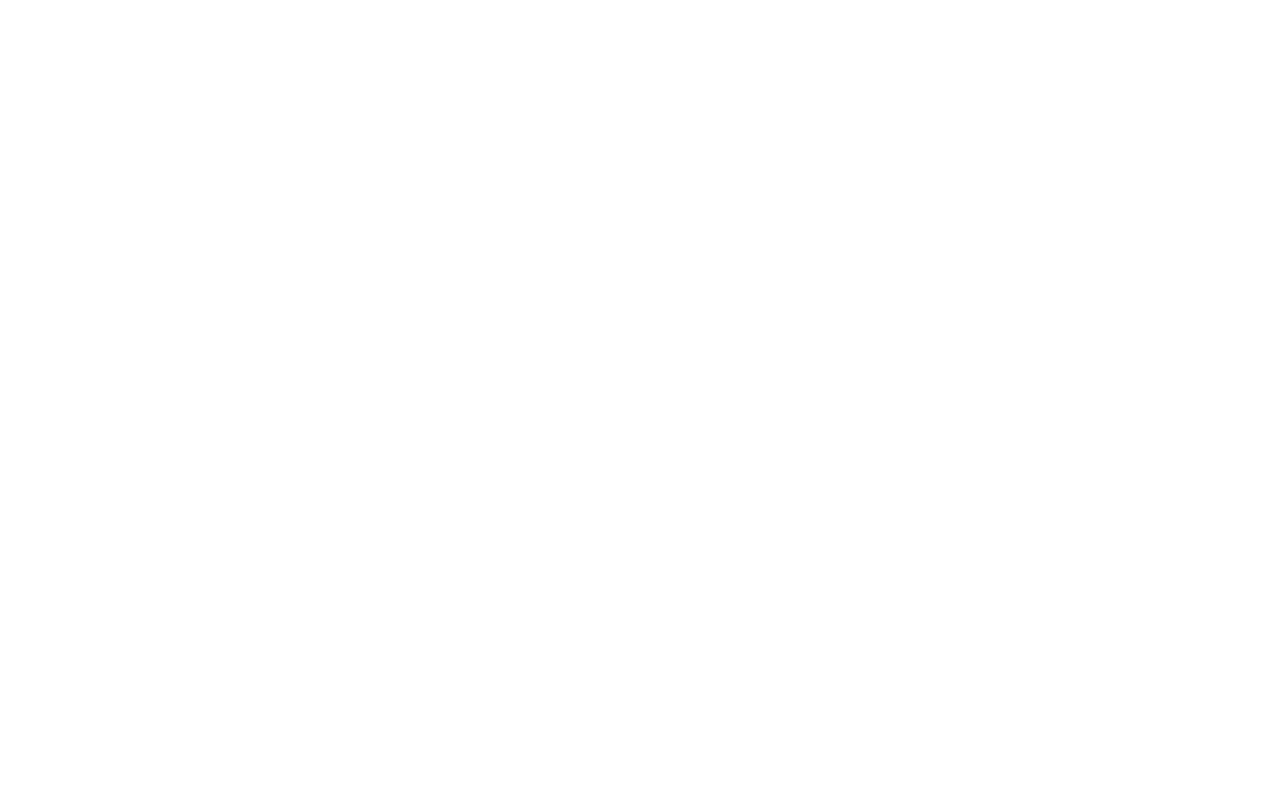
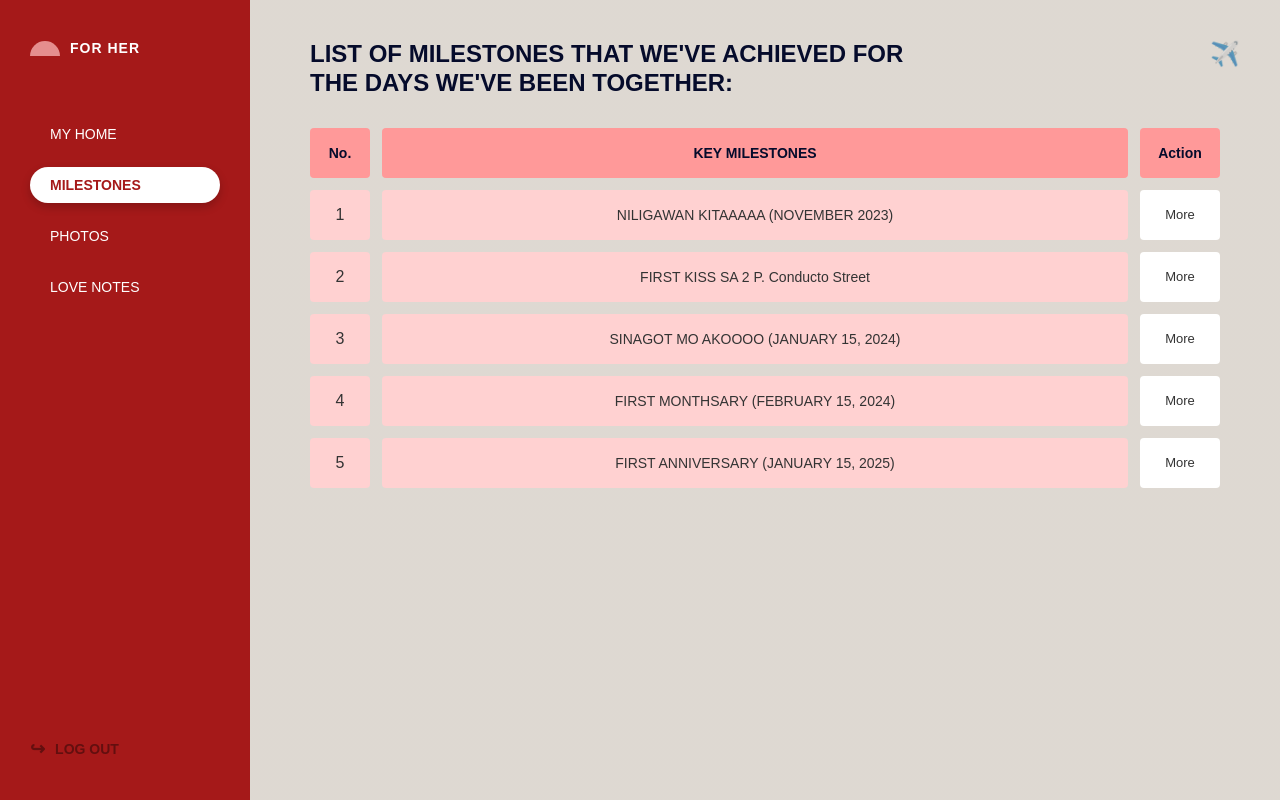
Before and after one commit to 7bry7/webforher, a React (Vite) app in the folder for-her/: page /milestones in a window 1280 px wide. Before the commit this address had no page. Built offline with nearby package versions, Linux system fonts and the light colour scheme.

Commit message:
with home and milestones page na. pero di pa maayos yung modal

```diff
--- a/for-her/src/App.jsx
+++ b/for-her/src/App.jsx
@@ -1,6 +1,7 @@
 import { BrowserRouter as Router, Routes, Route } from 'react-router-dom';
 import Login from './pages/Login';
 import Home from './pages/Home';
+import Milestones from './pages/Milestones';
 
 function App() {
   return (
@@ -9,6 +10,7 @@
         {/* This tells React: "When the link is just '/', show the Login page" */}
         <Route path="/" element={<Login />} />
         <Route path="/home" element={<Home />} />
+        <Route path="/milestones" element={<Milestones />} />
 
         {/* We will add the Home page route here in the next step! */}
         {/* <Route path="/home" element={<Home />} /> */}
--- a/for-her/src/components/Navbar.jsx
+++ b/for-her/src/components/Navbar.jsx
@@ -0,0 +1,45 @@
+import { Link, useLocation, useNavigate } from 'react-router-dom';
+import '../index.css';
+
+const Sidebar = () => {
+  const location = useLocation();
+  const navigate = useNavigate();
+
+  const handleLogout = () => {
+    if (window.confirm("Are you sure you want to log out?")) {
+      navigate('/');
+    }
+  };
+
+  const isActive = (path) => location.pathname === path ? 'active' : '';
+
+  return (
+    <nav className="modern-sidebar">
+      <div className="sidebar-brand">
+        <div className="brand-arch-icon">Start</div>
+        <span className="brand-text">FOR HER</span>
+      </div>
+
+      <div className="nav-links">
+        <Link to="/home" className={`modern-nav-item ${isActive('/home')}`}>
+          MY HOME
+        </Link>
+        <Link to="/milestones" className={`modern-nav-item ${isActive('/milestones')}`}>
+          MILESTONES
+        </Link>
+        <Link to="/photos" className={`modern-nav-item ${isActive('/photos')}`}>
+          PHOTOS
+        </Link>
+        <Link to="/notes" className={`modern-nav-item ${isActive('/notes')}`}>
+          LOVE NOTES
+        </Link>
+      </div>
+
+      <button className="logout-link" onClick={handleLogout}>
+        <span className="logout-icon">↪</span> LOG OUT
+      </button>
+    </nav>
+  );
+};
+
+export default Sidebar;
--- a/for-her/src/index.css
+++ b/for-her/src/index.css
@@ -1156,3 +1156,106 @@
         left: 100%; /* Float to right */
     }
 }
+
+/* =========================================
+   MILESTONES WIREFRAME STYLES
+   ========================================= */
+
+/* Layout Adjustment */
+.milestones-layout {
+    flex-direction: column;
+    justify-content: flex-start; /* Align content to top */
+    align-items: flex-start; /* Align left */
+    padding: 40px 60px;
+    overflow-y: auto; /* Allow scrolling */
+}
+
+/* --- TITLE --- */
+.list-page-title {
+    color: #050B2B; /* Navy Blue */
+    font-size: 24px;
+    font-weight: 900;
+    text-transform: uppercase;
+    margin-bottom: 30px;
+    line-height: 1.2;
+    text-align: left;
+    width: 100%;
+}
+
+/* --- THE LIST/TABLE --- */
+.milestone-list-container {
+    width: 100%;
+    display: flex;
+    flex-direction: column;
+    gap: 12px; /* Gap between rows */
+}
+
+.milestone-row {
+    display: flex;
+    gap: 12px; /* Gap between columns */
+    height: 50px; /* Fixed height for uniformity */
+}
+
+/* Column Widths */
+.col-no {
+    width: 60px;
+    flex-shrink: 0;
+    display: flex;
+    align-items: center;
+    justify-content: center;
+}
+
+.col-desc {
+    flex: 1; /* Takes remaining space */
+    display: flex;
+    align-items: center;
+    justify-content: center;
+    text-align: center;
+    padding: 0 10px;
+    font-size: 14px;
+    font-weight: 500;
+}
+
+.col-action {
+    width: 80px;
+    flex-shrink: 0;
+    display: flex;
+    align-items: center;
+    justify-content: center;
+}
+
+/* Cell Colors from Wireframe */
+.header-cell {
+    background-color: #FF9999; /* Darker Salmon for Header */
+    color: #050B2B;
+    font-weight: bold;
+    font-size: 14px;
+    border-radius: 4px; /* Slight rounded corners */
+}
+
+.pink-bg {
+    background-color: #FFD1D1; /* Light Pink for data */
+    color: #333;
+    border-radius: 4px;
+}
+
+.white-bg {
+    background-color: white;
+    border-radius: 4px;
+}
+
+/* Action Button */
+.more-action-btn {
+    background: transparent;
+    border: none;
+    color: #333;
+    font-size: 13px;
+    cursor: pointer;
+    width: 100%;
+    height: 100%;
+}
+
+.more-action-btn:hover {
+    font-weight: bold;
+    color: #A51919;
+}
--- a/for-her/src/pages/Milestones.jsx
+++ b/for-her/src/pages/Milestones.jsx
@@ -1,102 +1,111 @@
-<!DOCTYPE html>
-<html lang="en">
-<head>
-    <meta charset="UTF-8">
-    <meta name="viewport" content="width=device-width, initial-scale=1.0">
-    <title>For Her - Milestones</title>
-    <link rel="stylesheet" href="styles.css">
-</head>
-<body>
-    <!-- Header -->
-    <div class="header">
-        <div class="brand">
-            <div class="heart-icon">❤️</div>
-            FOR HER
+import React, { useState } from 'react';
+import Sidebar from '../components/Navbar';
+import '../index.css';
+
+const Milestones = () => {
+  const [selectedMilestone, setSelectedMilestone] = useState(null);
+
+  // Your milestone data
+  const milestones = [
+    {
+      id: 1,
+      title: "NILIGAWAN KITAAAAA (NOVEMBER 2023)",
+      fullMessage: "This was the beginning of everything beautiful between us...",
+      icon: "💖"
+    },
+    {
+      id: 2,
+      title: "FIRST KISS SA 2 P. Conducto Street",
+      fullMessage: "Our first kiss... I still get butterflies thinking about that magical moment...",
+      icon: "💋"
+    },
+    {
+      id: 3,
+      title: "SINAGOT MO AKOOOO (JANUARY 15, 2024)",
+      fullMessage: "The happiest day of my life! When you said yes to being my girlfriend...",
+      icon: "🥰"
+    },
+    {
+      id: 4,
+      title: "FIRST MONTHSARY (FEBRUARY 15, 2024)",
+      fullMessage: "Our first month together was like a beautiful dream...",
+      icon: "🎉"
+    },
+    {
+      id: 5,
+      title: "FIRST ANNIVERSARY (JANUARY 15, 2025)",
+      fullMessage: "A whole year of pure bliss with you, my queen!",
+      icon: "👑"
+    }
+  ];
+
+  return (
+    <div className="home-layout">
+      <Sidebar />
+
+      <main className="modern-content milestones-layout">
+
+        {/* TOP BAR: Search & Icon */}
+        <div className="top-section">
+            <div className="top-right-icon">✈️</div>
         </div>
-        <div class="search-bar">
-            <input type="text" class="search-input" placeholder="Search...">
-        </div>
-        <div class="header-icons">
-            <button class="icon-btn">📧</button>
-            <button class="icon-btn">👤</button>
-            <button class="icon-btn">⚙️</button>
-        </div>
-    </div>
 
-    <!-- Sidebar -->
-    <div class="sidebar">
-        <a href="homepage.html" class="nav-item">MY HOME</a>
-        <a href="milestones.html" class="nav-item active">MILESTONES</a>
-        <a href="photos.html" class="nav-item">PHOTOS</a>
-        <a href="love-notes.html" class="nav-item">LOVE NOTES</a>
-
-        <div class="sidebar-bottom">
-            <div class="sidebar-icon">ℹ️</div>
-            <div class="sidebar-icon">⚙️</div>
-        </div>
-    </div>
-
-    <!-- Main Content -->
-    <div class="main-content">
-        <h1 class="page-title">
-            LIST OF MILESTONES THAT WE'VE ACHIEVED FOR THE DAYS WE'VE BEEN TOGETHER:
+        {/* PAGE TITLE */}
+        <h1 className="list-page-title">
+          LIST OF MILESTONES THAT WE'VE ACHIEVED FOR<br />
+          THE DAYS WE'VE BEEN TOGETHER:
         </h1>
 
-        <div class="milestones-container">
-            <table class="milestones-table">
-                <thead class="table-header">
-                    <tr>
-                        <th>No.</th>
-                        <th>KEY MILESTONES</th>
-                        <th>Action</th>
-                    </tr>
-                </thead>
-                <tbody>
-                    <tr class="table-row">
-                        <td class="milestone-number">1</td>
-                        <td class="milestone-text">NILIGAWAN KITAAAAA (NOVEMBER 2023)</td>
-                        <td><button class="more-btn" onclick="openModal('milestone1')">More</button></td>
-                    </tr>
-                    <tr class="table-row">
-                        <td class="milestone-number">2</td>
-                        <td class="milestone-text">FIRST KISS SA 2 P. Conducto Street</td>
-                        <td><button class="more-btn" onclick="openModal('milestone2')">More</button></td>
-                    </tr>
-                    <tr class="table-row">
-                        <td class="milestone-number">3</td>
-                        <td class="milestone-text">SINAGOT MO AKOOOO (JANUARY 15, 2024)</td>
-                        <td><button class="more-btn" onclick="openModal('milestone3')">More</button></td>
-                    </tr>
-                    <tr class="table-row">
-                        <td class="milestone-number">4</td>
-                        <td class="milestone-text">FIRST MONTHSARY (FEBRUARY 15, 2024)</td>
-                        <td><button class="more-btn" onclick="openModal('milestone4')">More</button></td>
-                    </tr>
-                    <tr class="table-row">
-                        <td class="milestone-number">5</td>
-                        <td class="milestone-text">FIRST ANNIVERSARY (JANUARY 15, 2025)</td>
-                        <td><button class="more-btn" onclick="openModal('milestone5')">More</button></td>
-                    </tr>
-                </tbody>
-            </table>
+        {/* MILESTONE LIST TABLE */}
+        <div className="milestone-list-container">
+
+            {/* Header Row */}
+            <div className="milestone-row header">
+                <div className="col-no header-cell">No.</div>
+                <div className="col-desc header-cell">KEY MILESTONES</div>
+                <div className="col-action header-cell">Action</div>
+            </div>
+
+            {/* Data Rows */}
+            {milestones.map((milestone) => (
+                <div key={milestone.id} className="milestone-row">
+                    <div className="col-no data-cell pink-bg">
+                        {milestone.id}
+                    </div>
+                    <div className="col-desc data-cell pink-bg">
+                        {milestone.title}
+                    </div>
+                    <div className="col-action data-cell white-bg">
+                        <button
+                            className="more-action-btn"
+                            onClick={() => setSelectedMilestone(milestone)}
+                        >
+                            More
+                        </button>
+                    </div>
+                </div>
+            ))}
         </div>
+
+        {/* MODAL POPUP (Same logic as before, just kept hidden until clicked) */}
+        {selectedMilestone && (
+          <div className="modal-overlay" onClick={() => setSelectedMilestone(null)}>
+            <div className="modal-content" onClick={e => e.stopPropagation()}>
+              <div className="modal-header">
+                <span className="modal-icon-large">{selectedMilestone.icon}</span>
+                <h2>Memory #{selectedMilestone.id}</h2>
+              </div>
+              <h3 style={{color: '#A51919', marginBottom: '10px'}}>{selectedMilestone.title}</h3>
+              <p className="modal-body">{selectedMilestone.fullMessage}</p>
+              <button className="close-btn" onClick={() => setSelectedMilestone(null)}>
+                CLOSE
+              </button>
+            </div>
+          </div>
+        )}
+      </main>
     </div>
+  );
+};
 
-    <!-- Modal -->
-    <div class="modal" id="milestoneModal">
-        <div class="modal-content">
-            <div class="modal-header">
-                <div class="modal-icon" id="modalIcon">💕</div>
-                <div class="modal-title" id="modalTitle">Milestone Title</div>
-                <div class="modal-date" id="modalDate">Date</div>
-            </div>
-            <div class="modal-message" id="modalMessage">
-                Message content will appear here...
-            </div>
-            <button class="close-btn" onclick="closeModal()">Close</button>
-        </div>
-    </div>
-
-    <script src="script.js"></script>
-</body>
-</html>
+export default Milestones;
```
Also changed, not shown: for-her/src/pages/Home.jsx (+3 -42 lines).
